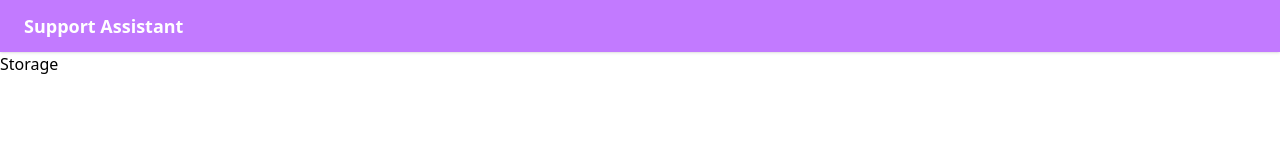
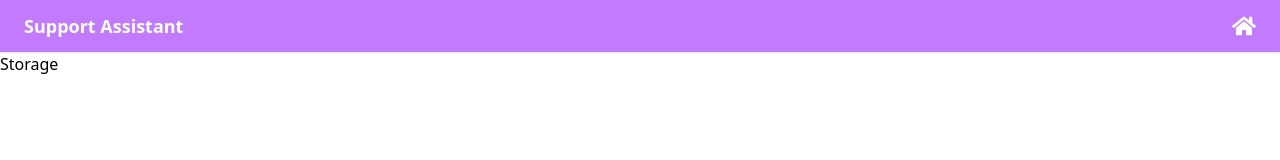
Before and after one commit to vladafursa/smart_assistant, a React app in the folder frontend/frontend/: page /storage in a window 1280 px wide. Shown: the top 160 px of the page. Built offline with nearby package versions, Linux system fonts and the light colour scheme; the HTML template or start-up script is replaced by a standard one.

Commit message:
added button to go from page to page

```diff
--- a/frontend/frontend/package.json
+++ b/frontend/frontend/package.json
@@ -14,6 +14,7 @@
     "axios": "^1.13.2",
     "react": "^19.1.1",
     "react-dom": "^19.1.1",
+    "react-icons": "^5.5.0",
     "react-router-dom": "^7.9.5",
     "react-use-websocket": "^4.13.0",
     "sass": "^1.93.3"
--- a/frontend/frontend/src/components/Header.jsx
+++ b/frontend/frontend/src/components/Header.jsx
@@ -1,7 +1,24 @@
+import { NavLink, useLocation } from "react-router-dom";
+import { FaRegFileAlt } from "react-icons/fa"; // документ
+import { FaHome } from "react-icons/fa";       // домик
+
 const Header = () => {
+  const location = useLocation();
+
+  const isOnStorage = location.pathname === "/storage";
+
   return (
-    <header className=" bg-purple-400 text-white px-6 py-3 shadow">
+    <header className="bg-purple-400 text-white px-6 py-3 shadow flex items-center justify-between">
       <h1 className="text-lg font-semibold">Support Assistant</h1>
+      {isOnStorage ? (
+        <NavLink to="/" end>
+          <FaHome className="text-2xl cursor-pointer hover:text-purple-200" />
+        </NavLink>
+      ) : (
+        <NavLink to="/storage" end>
+          <FaRegFileAlt className="text-2xl cursor-pointer hover:text-purple-200" />
+        </NavLink>
+      )}
     </header>
   );
 };
```
Also changed, not shown: 1 other file (tests, documents, lock files or other folders).
